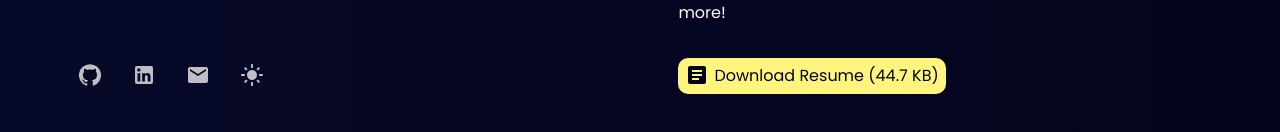
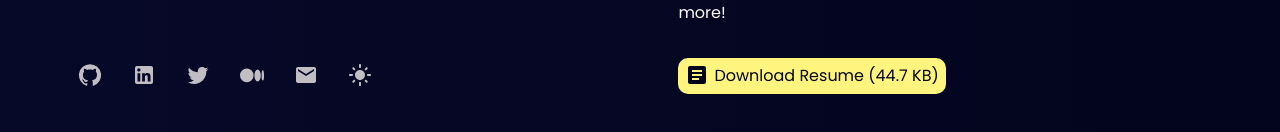
Before and after one commit to danielcli-dev/portfolio, a React (Create React App) app: page / in a window 1280 px wide. Shown: the part 608-740 px from the top of the page. Built offline with nearby package versions, Linux system fonts and the light colour scheme.

Commit message:
Added x and medium links to footer

```diff
--- a/src/Footer.css
+++ b/src/Footer.css
@@ -5,9 +5,11 @@
   align-items: flex-end;
 }
 
-.footer__item {
+.footer__item  {
   cursor: pointer;
 }
+
+
 .footer__item > a > .footer__icon {
   opacity: 75%;
   transition: transform 500ms ease-in-out;
--- a/src/Footer.js
+++ b/src/Footer.js
@@ -2,6 +2,7 @@ import React from "react";
 import "./Footer.css";
 import GitHubIcon from "@mui/icons-material/GitHub";
 import LinkedInIcon from "@mui/icons-material/LinkedIn";
+import TwitterIcon from "@mui/icons-material/Twitter";
 import EmailIcon from "@mui/icons-material/Email";
 import LightModeIcon from "@mui/icons-material/LightMode";
 
@@ -27,6 +28,38 @@ function Footer() {
         </a>
       </li>
       <li className="footer__item">
+        <a
+          href="https://twitter.com/danielcli_dev"
+          target="_blank"
+          rel="noreferrer"
+        >
+          <TwitterIcon className="footer__icon" />
+        </a>
+      </li>
+      <li className="footer__item">
+        <a
+          href="https://medium.com/@danielcli.dev"
+          target="_blank"
+          rel="noreferrer"
+        >
+          <svg
+            className="footer__icon"
+            xmlns="http://www.w3.org/2000/svg"
+            x="0px"
+            y="0px"
+            width="24"
+            height="24"
+            viewBox="0 0 30 30"
+          >
+            <path
+              fill='currentColor'
+              d="M8.5 7A8.5 8.5 0 108.5 24 8.5 8.5 0 108.5 7zM22 8A4 7.5 0 1022 23 4 7.5 0 1022 8zM28.5 9A1.5 6.5 0 1028.5 22 1.5 6.5 0 1028.5 9z"
+            ></path>
+          </svg>
+        </a>
+      </li>
+
+      <li className="footer__item">
         <a href="mailto:danielcli.dev@gmail.com&subject=Lets get in touch">
           <EmailIcon className="footer__icon" />
         </a>
```
